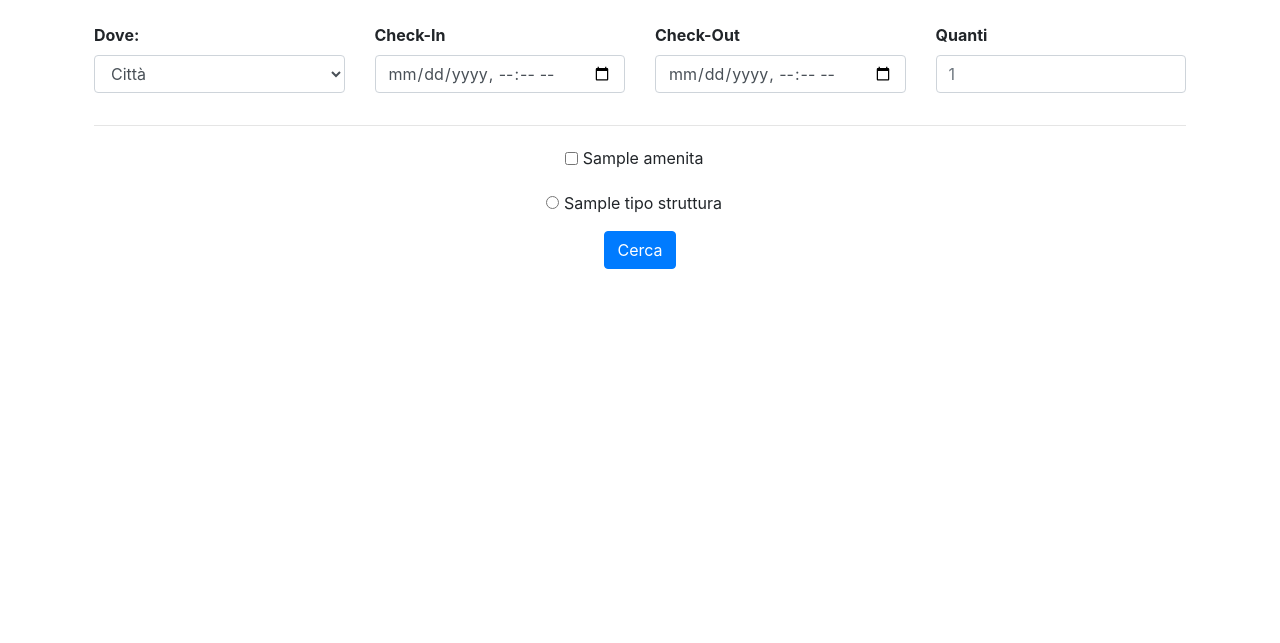
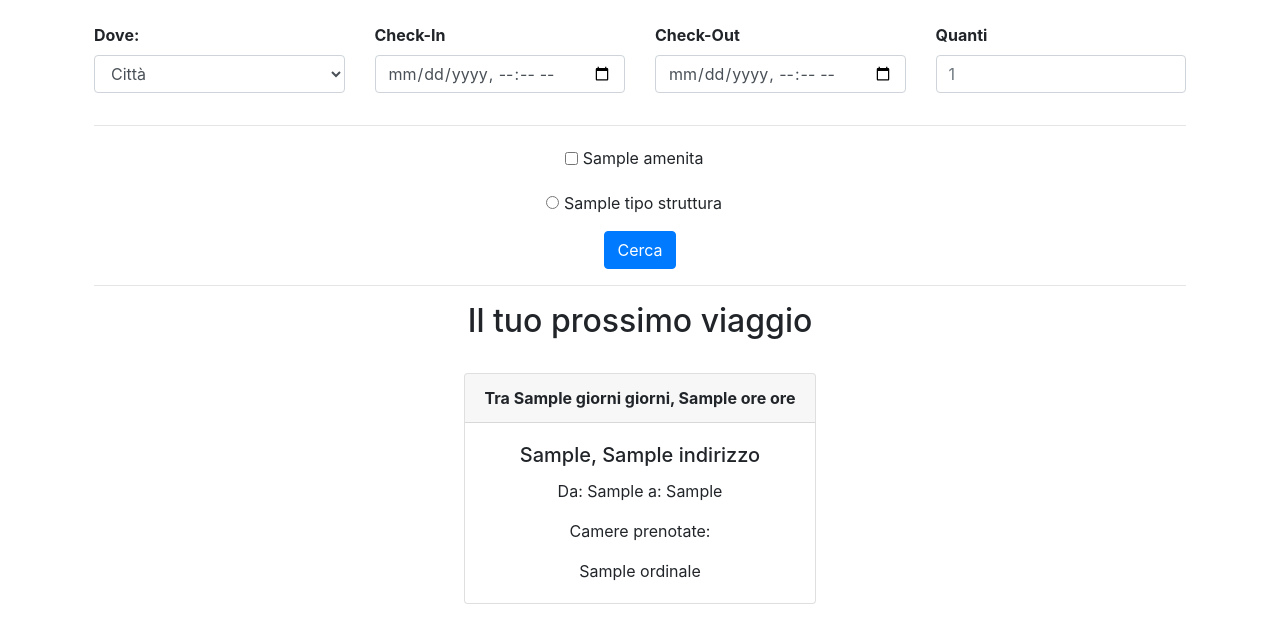
Before and after one commit to LorenzoPrati/HomeRental, a Python web app: template website/templates/home.html in a window 1280 px wide. Shown: the part 127-770 px from the top of the page. Run offline with Jinja, Linux system fonts and the light colour scheme; the template is opened without the code that fills it: most values are stand-ins (such as "Sample title", 1, 10 or a date in 2020).

Commit message:
add next reservation

```diff
--- a/website/templates/home.html
+++ b/website/templates/home.html
@@ -64,9 +64,26 @@
     <button type="submit" class="btn btn-primary">Cerca</button>
   </div>
 </form>
-
-
-
-
+<hr>
+{% if soggiorno %}
+<div class="row justify-content-center"></div>
+  <h2 align="center">Il tuo prossimo viaggio</h2>
+</div>
+<div class="row justify-content-center">
+  <div class="card text-center">
+    <div class="card-header font-weight-bold">
+      Tra {{giorni}} giorni, {{ore}} ore
+    </div>
+    <div class="card-body">
+      <h5 class="card-title">{{soggiorno.camere[0].proprieta.id_citta}}, {{soggiorno.camere[0].proprieta.indirizzo}}</h5>
+      <p class="card-text">Da: {{soggiorno.get_stringa_check_in()}} a: {{soggiorno.get_stringa_check_out()}}</p>
+      <p class="card-text">Camere prenotate:</p>
+      {% for c in soggiorno.camere %}
+        <p class="card-text">{{c.ordinale}}</p>
+      {% endfor %}
+    </div>
+  </div>
+</div>
+{% endif %}
 
 {% endblock %}
```
Also changed, not shown: website/views.py (+21 -0 lines).
